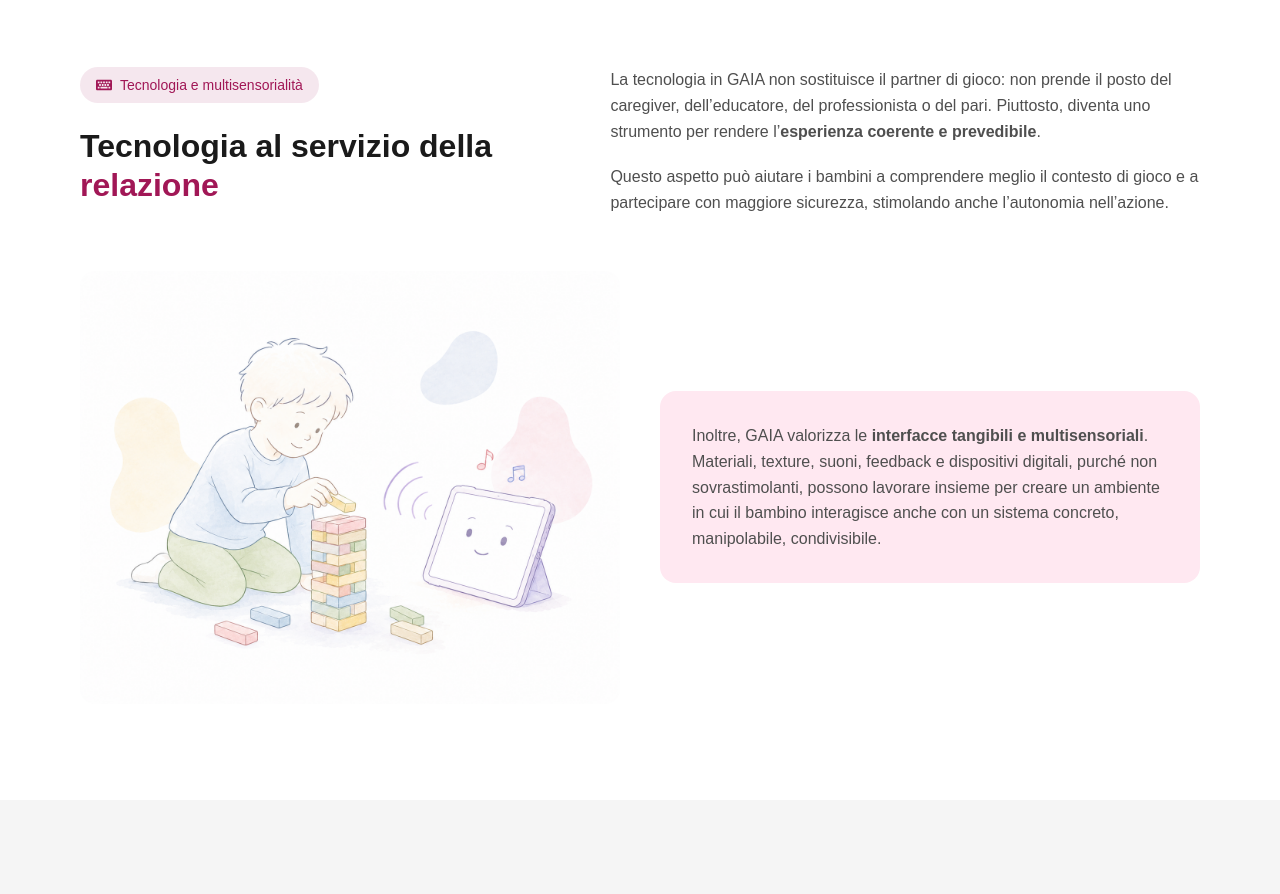
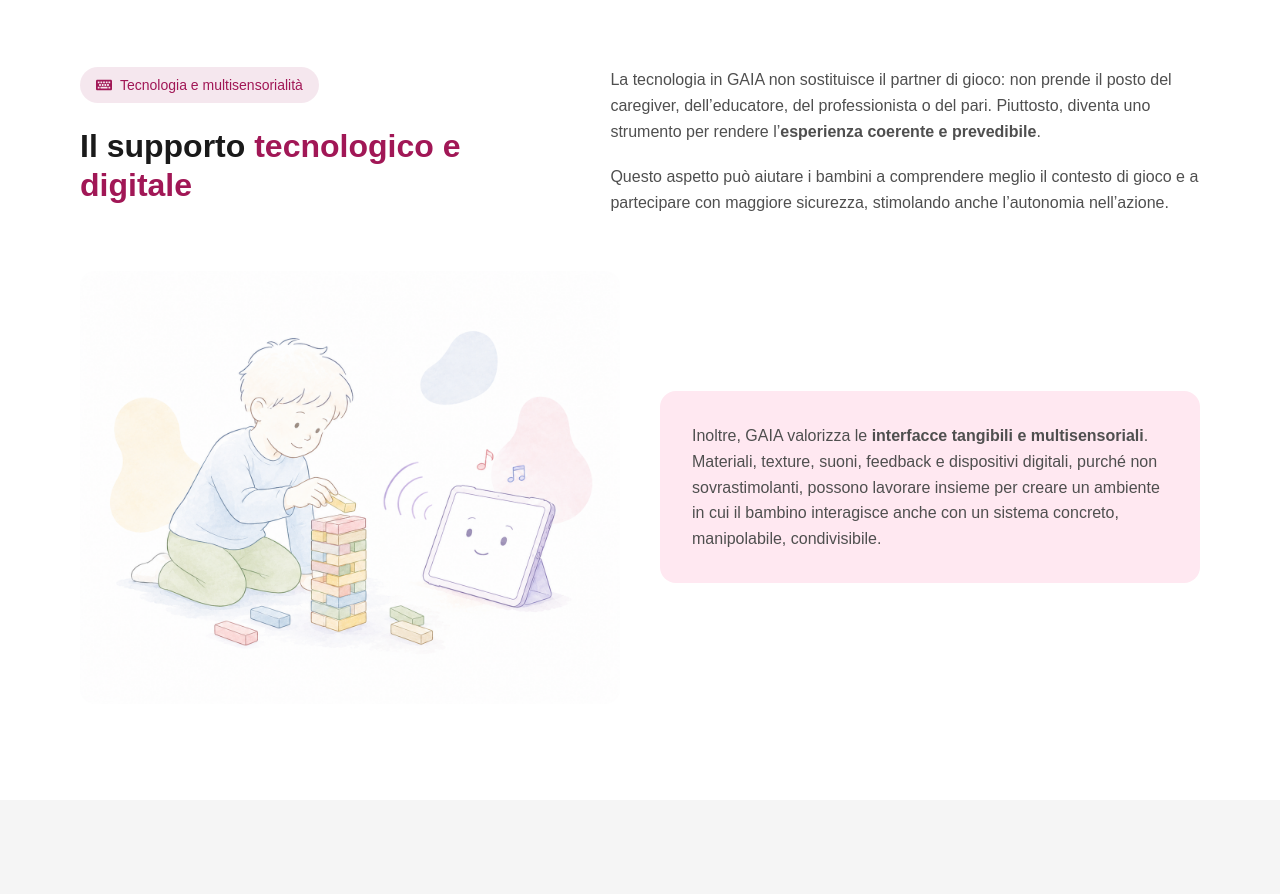
Before and after one commit to LauraCorrado/gaia-game, a React (Vite) app: page /scopri-gaia in a window 1280 px wide. Shown: the part 4620-5514 px from the top of the page. Built offline with nearby package versions, Linux system fonts and the light colour scheme.

Commit message:
feat(ScopriGaia.tsx): modificato titolo tecnologia section

```diff
--- a/src/pages/ScopriGaia.tsx
+++ b/src/pages/ScopriGaia.tsx
@@ -162,8 +162,7 @@ export default function ScopriGaia() {
 
               <p>
                 Nel caso dei bambini nello spettro autistico, questa dimensione
-                mantiene lo stesso valore. Il gioco può offrire occasioni per
-                <strong>
+                mantiene lo stesso valore. Il gioco può offrire occasioni per <strong>
                   sostenere la motivazione, favorire l’interazione sociale e
                   stimolare competenze legate alla partecipazione condivisa
                 </strong>
@@ -402,9 +401,9 @@ export default function ScopriGaia() {
                 id="tecnologia-title"
                 className="mt-6 text-lm-text-primary dark:text-dm-text-primary"
               >
-                Tecnologia al servizio della{" "}
+                Il supporto{" "}
                 <span className="text-lm-pink dark:text-dm-pink">
-                  relazione
+                  tecnologico e digitale
                 </span>
               </h2>
             </div>
```
